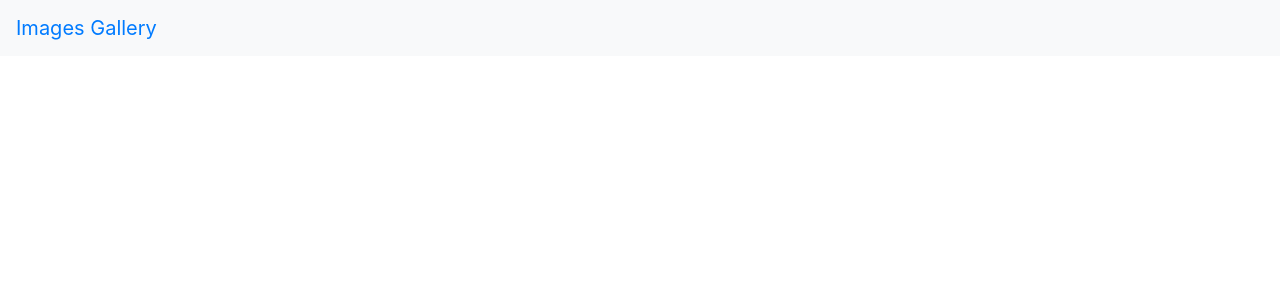
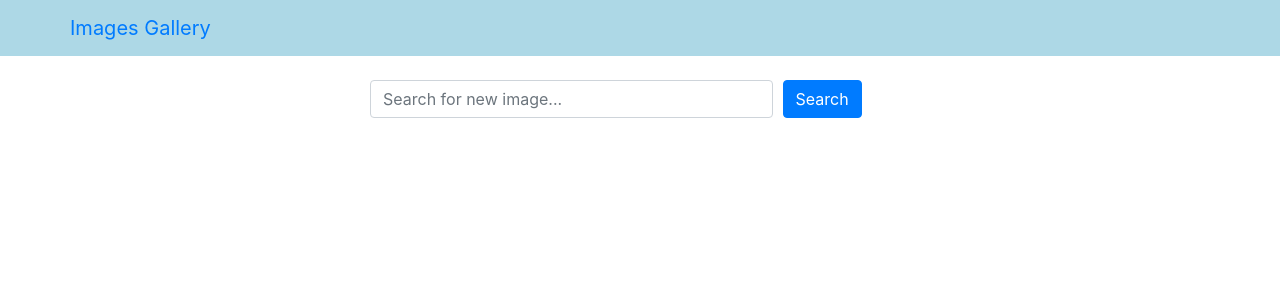
Before and after one commit to JakobLangenbahn/images-gallery, a React (Create React App) app in the folder Frontend/: page / in a window 1280 px wide. Shown: the top 300 px of the page. Built offline with nearby package versions, Linux system fonts and the light colour scheme.

Commit message:
controlled search component

```diff
--- a/Frontend/src/App.js
+++ b/Frontend/src/App.js
@@ -1,10 +1,23 @@
+import {useState} from "react";
 import 'bootstrap/dist/css/bootstrap.min.css';
 import Header from "./components/Header";
+import Search from "./components/Search";
+
 
 const App = () => {
+  const [word, setWord] = useState("")
+
+  const handleSearchSubmit = (e) => {
+    e.preventDefault();
+    console.log(word);
+  }
+
+  console.log(word);
+
   return (
     <div>
       <Header title="Images Gallery"/>
+      <Search word = {word} setWord={setWord} handleSubmit={handleSearchSubmit}/>
     </div>
   );
 }
--- a/Frontend/src/components/Header.js
+++ b/Frontend/src/components/Header.js
@@ -1,10 +1,16 @@
 import React from "react";
-import {Navbar} from "react-bootstrap"
+import {Navbar, Container} from "react-bootstrap"
+
+const navbarStyle = {
+     backgroundColor: "lightblue"
+}
 
 const Header = ({title}) => {
     return (
-        <Navbar bg="light" variant = "ligth">
-            <Navbar.Brand href="/">{title}</Navbar.Brand>
+        <Navbar style={navbarStyle} variant = "ligth">
+            <Container>
+                <Navbar.Brand href="/">{title}</Navbar.Brand>
+            </Container>
         </Navbar>
     )
 };
--- /dev/null
+++ b/Frontend/src/components/Search.js
@@ -0,0 +1,29 @@
+import React from "react";
+import { Container, Row, Col, Form, Button } from "react-bootstrap";
+
+const Search = ({word, setWord, handleSubmit}) => {
+  return (
+  <Container className="mt-4">
+    <Row className="justify-content-center">
+      <Col xs={12} md={8} lg={6}>
+        <Form onSubmit={handleSubmit}>
+          <Form.Row>
+            <Col xs={9}>
+              <Form.Control
+              type="text"
+              value={word}
+              onChange={(e) => setWord(e.target.value)}
+               placeholder="Search for new image..." />
+            </Col>
+            <Col>
+              <Button variant="primary" type="submit">Search</Button>
+            </Col>
+          </Form.Row>
+        </Form>
+      </Col>
+    </Row>
+  </Container>
+  );
+};
+
+export default Search;
```
